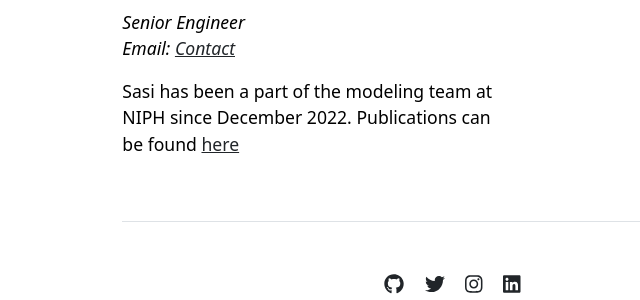
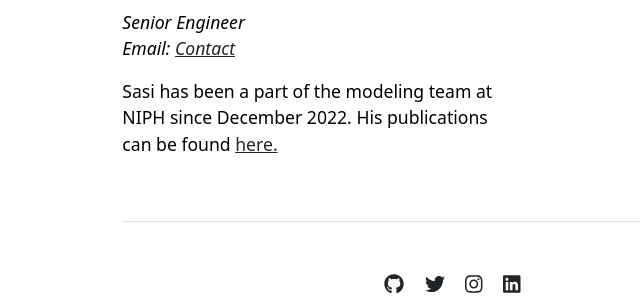
Before and after one commit to folkehelseinstituttet/modelling, a Jekyll site: the page built from people.md, in a window 1280 px wide and 900 px high, scrolled down 2326 px. Shown: the part 504-804 px from the top of the window, without its empty margins (107-747 px from the left). Built offline with Jekyll 4.4.1, drawn with Linux system fonts in a browser that asks for light colours.

Commit message:
fixing typo

```diff
--- a/_data/settings.yml
+++ b/_data/settings.yml
@@ -15,7 +15,7 @@
 - {name: 'Ida-Marie Fauske Johansson', title: 'PhD candidate', department: 'Methods Development and Analysis, NIPH & Department of Physics, University of Oslo', institution: 'Folkehelseinstituttet & UiO', institution_address: 'Lovisenberggata 8, 0456 Oslo', email: '', office: '', image: 'assets/img/fhi_fjes.png', url: 'ida', summary: ''}
 - {name: 'Jonas Christoffer Lindstrøm', title: 'Researcher', department: 'Methods Development and Analysis', institution: 'Folkehelseinstituttet', institution_address: 'Lovisenberggata 8, 0456 Oslo', email: 'JonasChristoffer.Lindstrom@fhi.no', office: '', image: 'assets/img/fhi_fjes.png', url: 'jonas', summary: ''}
 - {name: 'Jørgen Eriksson Midtbø', title: 'Senior Researcher', department: 'Methods Development and Analysis', institution: 'Folkehelseinstituttet', institution_address: 'Lovisenberggata 8, 0456 Oslo', email: 'JorgenEriksson.Midtbo@fhi.no', office: '', image: 'assets/img/fhi_fjes.png', url: 'jorgen', summary: 'Jørgen enjoys anything that has to do with Monte Carlo methods. He has a PhD in nuclear physics from the University of Oslo, and joined the NIPH modelling group in 2021 at the height of the covid-19 pandemic. He came from a position working with mobility data at Norwegian telecom company Telenor, and thus has broad knowledge of human mobility data. Since joining NIPH, he has among other things worked on scenario modelling of covid-19 using agent-based models, modelling of varicella and herpes zoster vaccination and modelling of hepatitis C. He is also involved in surveillance of covid-19 vaccine effectiveness using Norwegian registry data.'}
-- {name: 'Sasi Kandula', title: 'Senior Engineer', department: 'Methods Development and Analysis', institution: 'Folkehelseinstituttet', institution_address: 'Lovisenberggata 8, 0456 Oslo', email: '<a href="https://www.fhi.no/om/organisasjon/metodeutvikling-og-analyse/sasikiran-kandula/"> Contact </a>', office: '', image: 'assets/img/fhi_fjes.png', url: 'sasi', summary: 'Sasi has been a part of the modeling team at NIPH since December 2022. Publications can be found <a href="https://pubmed.ncbi.nlm.nih.gov/?term=%22Sasikiran+Kandula%22&sort=date&size=100"> here </a>'}
+- {name: 'Sasi Kandula', title: 'Senior Engineer', department: 'Methods Development and Analysis', institution: 'Folkehelseinstituttet', institution_address: 'Lovisenberggata 8, 0456 Oslo', email: '<a href="https://www.fhi.no/om/organisasjon/metodeutvikling-og-analyse/sasikiran-kandula/"> Contact </a>', office: '', image: 'assets/img/fhi_fjes.png', url: 'sasi', summary: 'Sasi has been a part of the modeling team at NIPH since December 2022. His publications can be found <a href="https://pubmed.ncbi.nlm.nih.gov/?term=%22Sasikiran+Kandula%22&sort=date&size=100"> here.</a>'}
 
 projects:
 - {name: 'COVID-19 modelling', short: "Our team provided situational awarness and scenario modelling for the Norwegain goverment during the covid-19 pandemic", url: '/projects/covid-19'}
```
